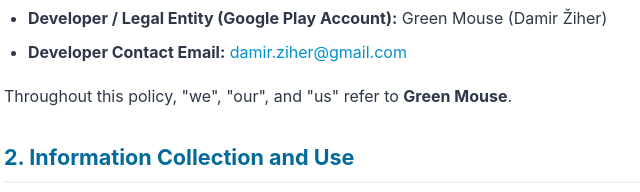
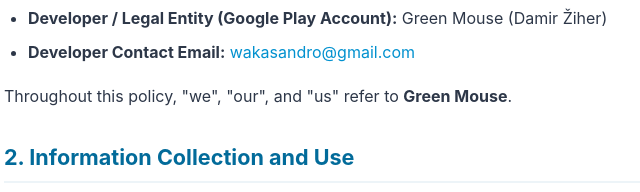
Before and after one commit to dziher11/CashRegister, a plain HTML site: page index.html in a window 1280 px wide. Shown: the part 753-945 px from the top of the page, 259-899 px from the left. Drawn offline with Linux system fonts and the light colour scheme.

Commit message:
Update privacy policy contact email to wakasandro@gmail.com

```diff
--- a/index.html
+++ b/index.html
@@ -229,7 +229,7 @@
             <li><strong>Application Title (Google Play):</strong> Cash Register Rush (Cash Register)</li>
             <li><strong>Android Package Name (Application ID):</strong> <code>com.mouse.cashregister</code></li>
             <li><strong>Developer / Legal Entity (Google Play Account):</strong> Green Mouse (Damir Žiher)</li>
-            <li><strong>Developer Contact Email:</strong> <a href="mailto:damir.ziher@gmail.com">damir.ziher@gmail.com</a></li>
+            <li><strong>Developer Contact Email:</strong> <a href="mailto:wakasandro@gmail.com">wakasandro@gmail.com</a></li>
         </ul>
         <p>
             Throughout this policy, "we", "our", and "us" refer to <strong>Green Mouse</strong>.
@@ -315,7 +315,7 @@
             <p><strong>Developer / Publisher:</strong> Green Mouse</p>
             <p><strong>Legal Representative:</strong> Damir Žiher</p>
             <p><strong>Application:</strong> Cash Register Rush (<code>com.mouse.cashregister</code>)</p>
-            <p><strong>Email:</strong> <a href="mailto:damir.ziher@gmail.com">damir.ziher@gmail.com</a></p>
+            <p><strong>Email:</strong> <a href="mailto:wakasandro@gmail.com">wakasandro@gmail.com</a></p>
             <p><strong>Repository:</strong> <a href="https://github.com/dziher11/CashRegister" target="_blank" rel="noopener">https://github.com/dziher11/CashRegister</a></p>
         </div>
 
@@ -331,7 +331,7 @@
             <li><strong>Naziv aplikacije (Google Play):</strong> Cash Register Rush (Cash Register)</li>
             <li><strong>Paket aplikacije (ID):</strong> <code>com.mouse.cashregister</code></li>
             <li><strong>Razvojni programer (Google Play račun):</strong> Green Mouse (Damir Žiher)</li>
-            <li><strong>Kontakt email:</strong> <a href="mailto:damir.ziher@gmail.com">damir.ziher@gmail.com</a></li>
+            <li><strong>Kontakt email:</strong> <a href="mailto:wakasandro@gmail.com">wakasandro@gmail.com</a></li>
         </ul>
 
         <p><strong>Prikupljanje i obrada podataka:</strong><br>
@@ -353,7 +353,7 @@
         Svi lokalni podaci mogu se obrisati u bilo kojem trenutku putem postavki uređaja: <strong>Postavke &gt; Aplikacije &gt; Cash Register Rush &gt; Pohrana &gt; Obriši podatke</strong> ili jednostavnim deinstaliranjem igre.</p>
 
         <p><strong>Kontakt:</strong><br>
-        Za sva pitanja možete se obratiti na: <a href="mailto:damir.ziher@gmail.com">damir.ziher@gmail.com</a></p>
+        Za sva pitanja možete se obratiti na: <a href="mailto:wakasandro@gmail.com">wakasandro@gmail.com</a></p>
     </main>
 
     <footer>
```
Also changed, not shown: privacy-policy.html (+4 -4 lines), 1 other file.
